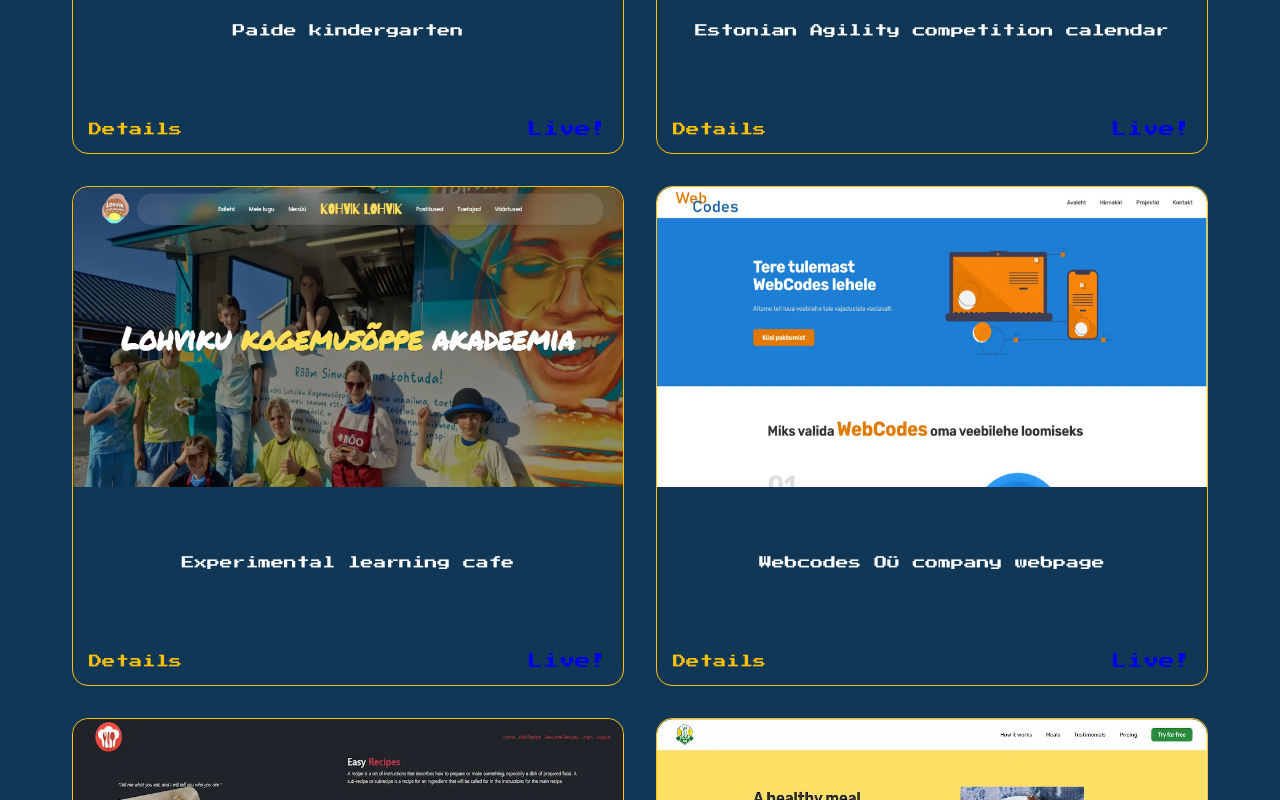
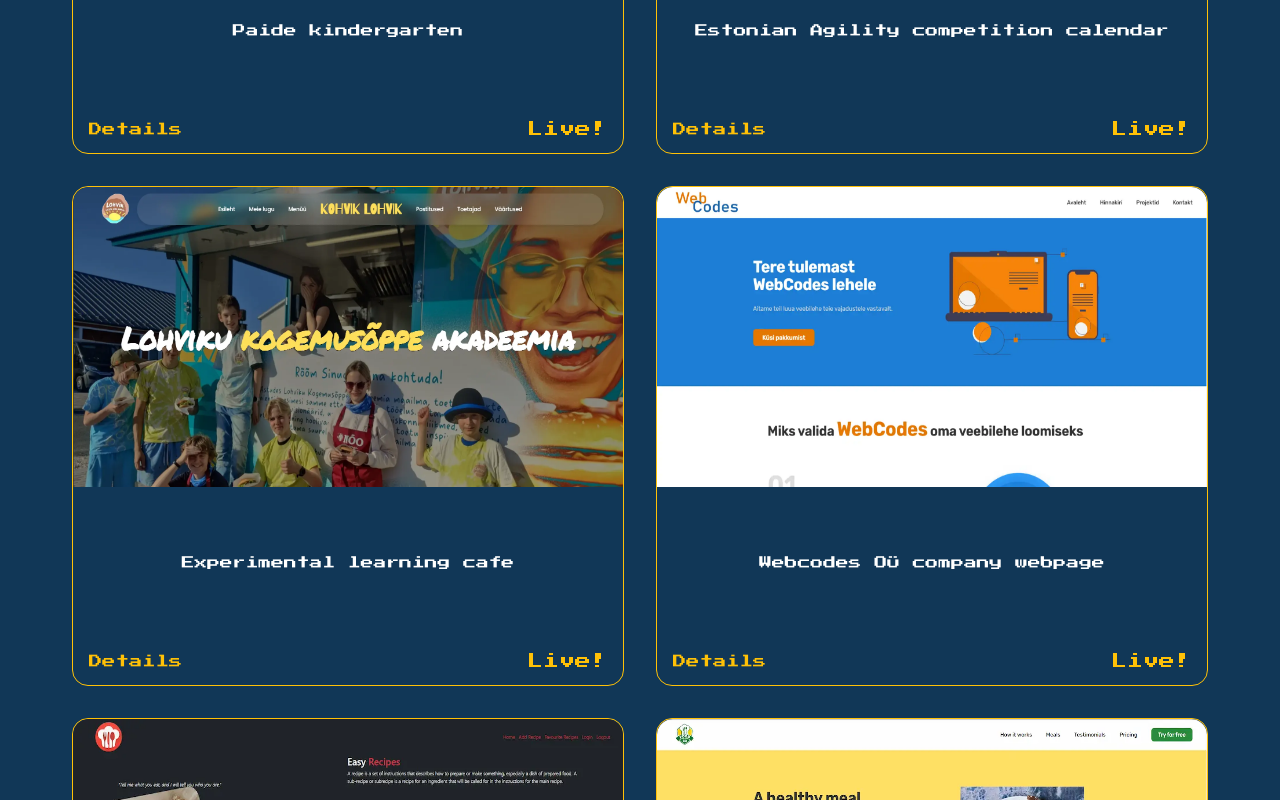
Before and after one commit to mikk369/portfolio2025, a React (Vite) app: page / in a window 1280 px wide. Shown: the part 1080-1880 px from the top of the page. Built offline with nearby package versions, Linux system fonts and the light colour scheme.

Commit message:
card footer link styles to one color

```diff
--- a/src/App.css
+++ b/src/App.css
@@ -66,6 +66,8 @@ body {
 .welcome-text {
   height: 90px;
 }
+
+
 .typing-line {
   overflow: hidden;
   white-space: nowrap;
@@ -170,6 +172,11 @@ body {
 
 .footer a {
   text-decoration: none;
+  color: #ffc107;
+}
+
+.footer a:visited, .footer a:active {
+  color: #ffc107;
 }
 
 .tech-description {
```
